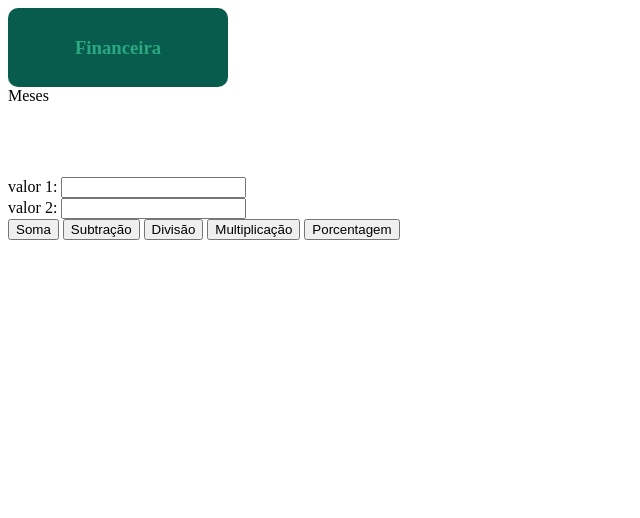
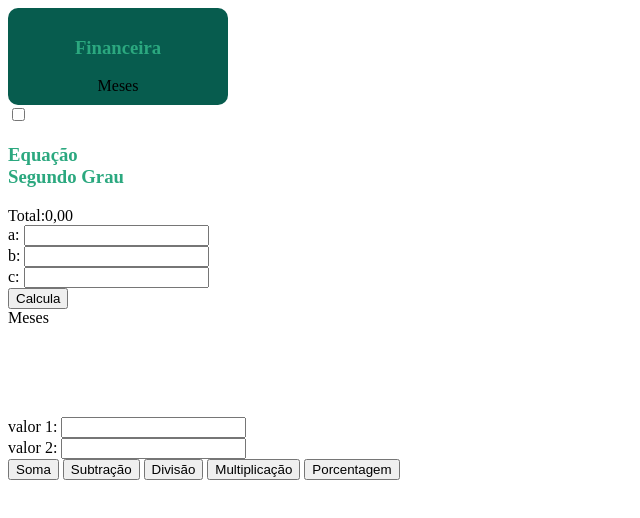
Before and after one commit to gabriely-cerine/primeirod_3t, a plain HTML site: page index.html in a window 1280 px wide. Shown: the whole page, without its empty margins (0-640 px from the left). Drawn offline with Linux system fonts and the light colour scheme.

Commit message:
aula 09/11

```diff
--- a/index.html
+++ b/index.html
@@ -1,4 +1,3 @@
-
 <!DOCTYPE html>
 <html lang="pt-br">
 
@@ -13,9 +12,7 @@
 
 <body>
     <input type="checkbox" id="input-calcF">
-
     <div id="calculadora">
-
         <label for="input-calcF">
             <h3>Financeira</h3>
         </label>
@@ -27,12 +24,34 @@
         Juros Mensais: <input id="juros" type="text"> <br>
         Número de meses: <input id="meses" type="text"> <br>
         <button onclick="total()">Calcula</button>
-    </div>
+        </div>
 
-    <div>
+        <div class="spMes">
+        <span id="mes">Meses</span>
+        </div>
     </div>
 </div>
+<input type="checkbox" id="input-calcEqSG">
+    <div id="calculadoraESC">
+        <label for="input-calcEaSG">
+            <h3>Equação<br>Segundo Grau</h3>
+        </label>
+        <div class="calcES">
+        <div id="spRaiz">
+            <span id="total">Total:0,00</span><br>
+        </div>
+        a: <input id="a" type="text"> <br>
+        b: <input id="b" type="text"> <br>
+        c: <input id="c" type="text"> <br>
+        <button onclick="calculaRaiz()">Calcula</button>
+        </div>
+
+        <div class="spMes">
         <span id="mes">Meses</span>
+        </div>
+    </div>
+</div>
+
 
     <br><br><br>
     <span id="resultado"></span><br><br>
```
